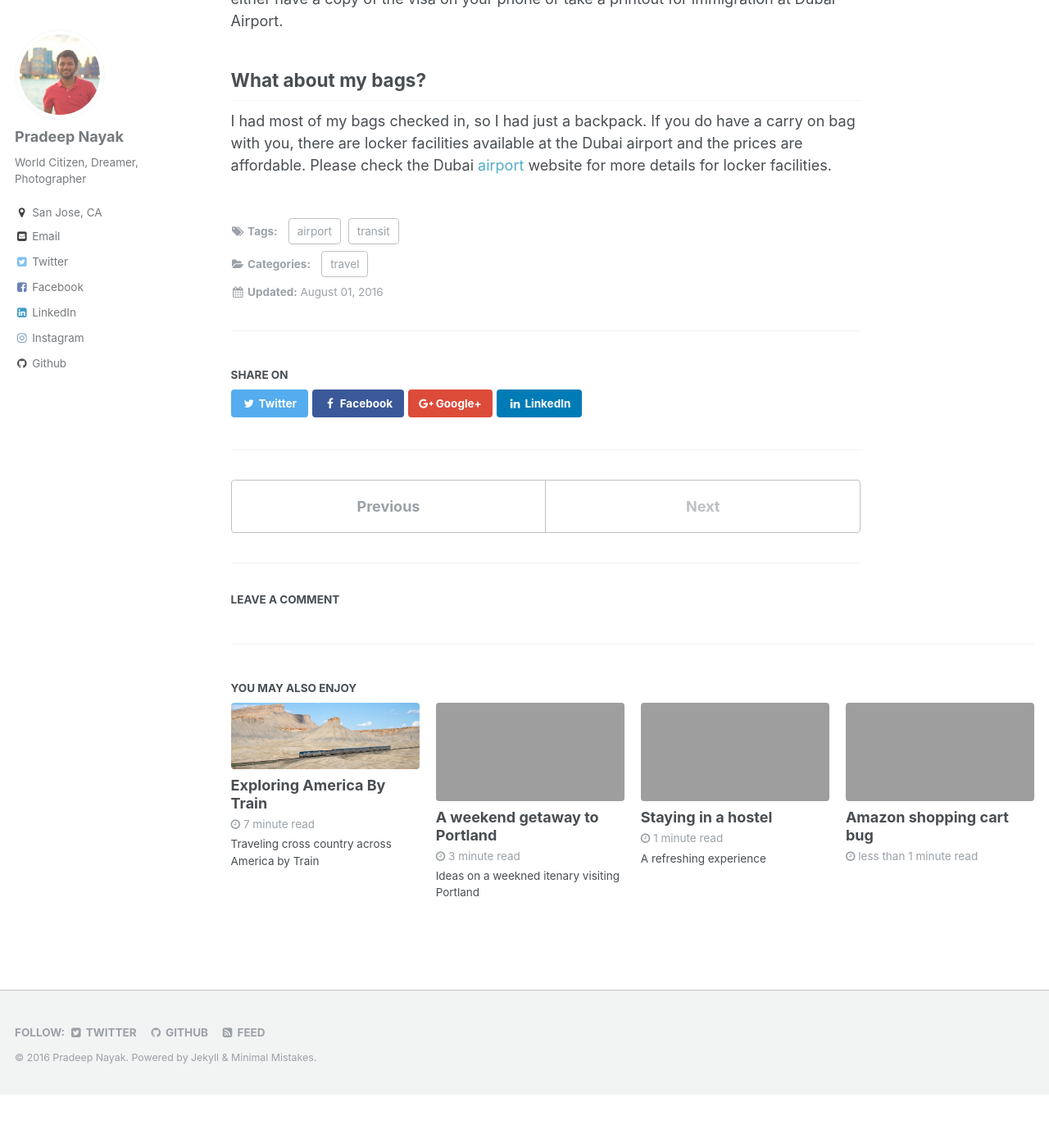
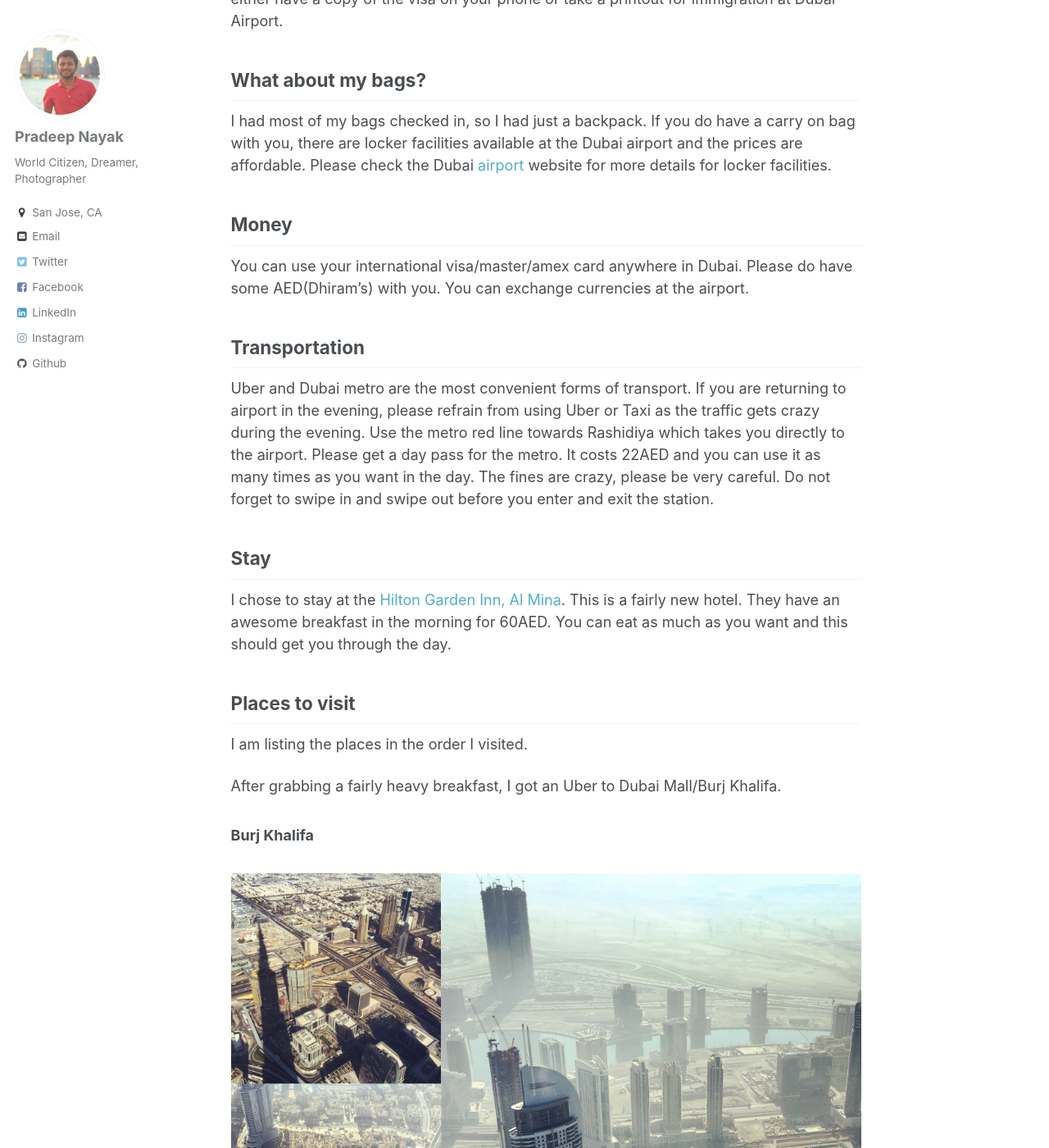
Before and after one commit to pradeep1288/pradeep1288.github.io, a Jekyll site: the page built from _posts/2016-08-01-transit-in-dubai.md, in a window 1280 px wide and 1400 px high, scrolled down 736 px. Shown: the whole window at 82% size. Built offline with Jekyll 4.4.1, drawn with Linux system fonts in a browser that asks for light colours; comment, search, counter and statistics services are not loaded; before the commit the page ends 2071 px from its top, so only the background shows below that; some of the changed text lies outside the part shown.

Commit message:
adding images

```diff
--- a/_posts/2016-08-01-transit-in-dubai.md
+++ b/_posts/2016-08-01-transit-in-dubai.md
@@ -26,3 +26,60 @@ You can either have a copy of the visa on your phone or take a printout for immi
 ## What about my bags?
 I had most of my bags checked in, so I had just a backpack. If you do have a carry on bag with you, there are locker facilities available at the Dubai airport and the prices are affordable.
 Please check the Dubai [airport](http://www.dubaiairports.ae) website for more details for locker facilities.
+
+## Money
+You can use your international visa/master/amex card anywhere in Dubai. Please do have some AED(Dhiram's) with you. You can exchange currencies at the airport.
+
+## Transportation
+Uber and Dubai metro are the most convenient forms of transport. If you are returning to airport in the evening, please refrain from using Uber or Taxi as the traffic gets crazy during the evening.
+Use the metro red line towards Rashidiya which takes you directly to the airport. Please get a day pass for the metro. It costs 22AED and you can use it as many times as you want in the day.
+The fines are crazy, please be very careful. Do not forget to swipe in and swipe out before you enter and exit the station.
+
+## Stay
+I chose to stay at the [Hilton Garden Inn, Al Mina](http://hiltongardeninn3.hilton.com/en/hotels/uae/hilton-garden-inn-dubai-al-mina-DXBAMGI/index.html). This is a fairly new hotel. They have an awesome breakfast in the morning for 60AED.
+You can eat as much as you want and this should get you through the day.
+
+## Places to visit
+I am listing the places in the order I visited.
+
+After grabbing a fairly heavy breakfast, I got an Uber to Dubai Mall/Burj Khalifa.
+
+### Burj Khalifa
+
+<figure>
+	<img src="/images/burj_khalifa.jpg">
+	<figcaption class="align-center">Views from the top of Burj Khalifa</figcaption>
+</figure>
+
+* Make sure you book your tickets online in advance. I visited Burj Khalifa during a very busy time. I was lucky to get a ticket from someone who had an additional ticket for a friend who didn’t show up.
+* I got the tickets to level 124. The ticket price is 125AED. You can go further up-to level 148, but the ticket prices for that is 350AED.
+* The views are incredible, you get a 360 degree view of the city. It’s the tallest standing structure in the world. The elevators which take you to the level 124 travel at a speed of 10m/s. You can feel your ears pop as the elevators race to the top.
+* Use your own phones/cameras’ to get your pictures. There are photographers who click for you. However when you goto the counter you will realize how expensive they are.
+
+### Dubai Mall
+
+* The mall itself is a place to visit. It’s gigantic. You will find almost every possible designer, brand and merchandise in the Dubai Mall.
+* In my opinion, buying things in US is cheaper than buying it in Dubai. Shopping in Dubai is overrated in my opinion.
+
+### Dubai Fountain
+
+<figure>
+	<img src="/images/dubai_fountain.jpg">
+	<figcaption class="align-center">Dubai Fountain</figcaption>
+</figure>
+
+* The setting of this fountain is really pretty. You have Burj Khalifa on one side, Dubai Mall on one side and a lot of other skyscrapers.
+* The fountains go off every half hour, starting from 1 P.M. in the afternoon.
+
+After the above three places, I headed to Palm Jumeriah — the artificial archipelago in Dubai. To get here, take the Metro Red line from the Dubai Mall towards UAE Exchange. Then get off at Damac Properties, and then change to the yellow line to get off at Palm Jumeriah station. You have a monorail from this place to Palm Atlantis, the resort and the last stop on Palm Jumeriah. Note that the tickets to the monorail are separate. It costs 25AED for a round trip visit to the Palm Atlantis.
+
+### Palm Jumeriah
+* There is nothing much to see here, except for the picture below. I didn't visit the resort. There is also a water park here. Super crowded, make sure you have reservations if you are visiting the resort or the water park.
+
+<figure>
+	<img src="/images/palm_jumeriah.jpg">
+	<figcaption class="align-center">Palm Atlantis</figcaption>
+</figure>
+
+I was tired at the end of this. It’s extremely hot. Make sure you hydrate yourself really well.
+I headed back to the airport, by taking the Metro Red line from Damac properties towards Rashidiya. The train stops at terminal 3 and terminal 1. If you need to get to terminal 2, get off at either of these terminals and take the airport train.
```
Also changed, not shown: images/burj_khalifa.jpg (added), images/dubai_fountain.jpg (added), images/palm_jumeriah.jpg (added).
